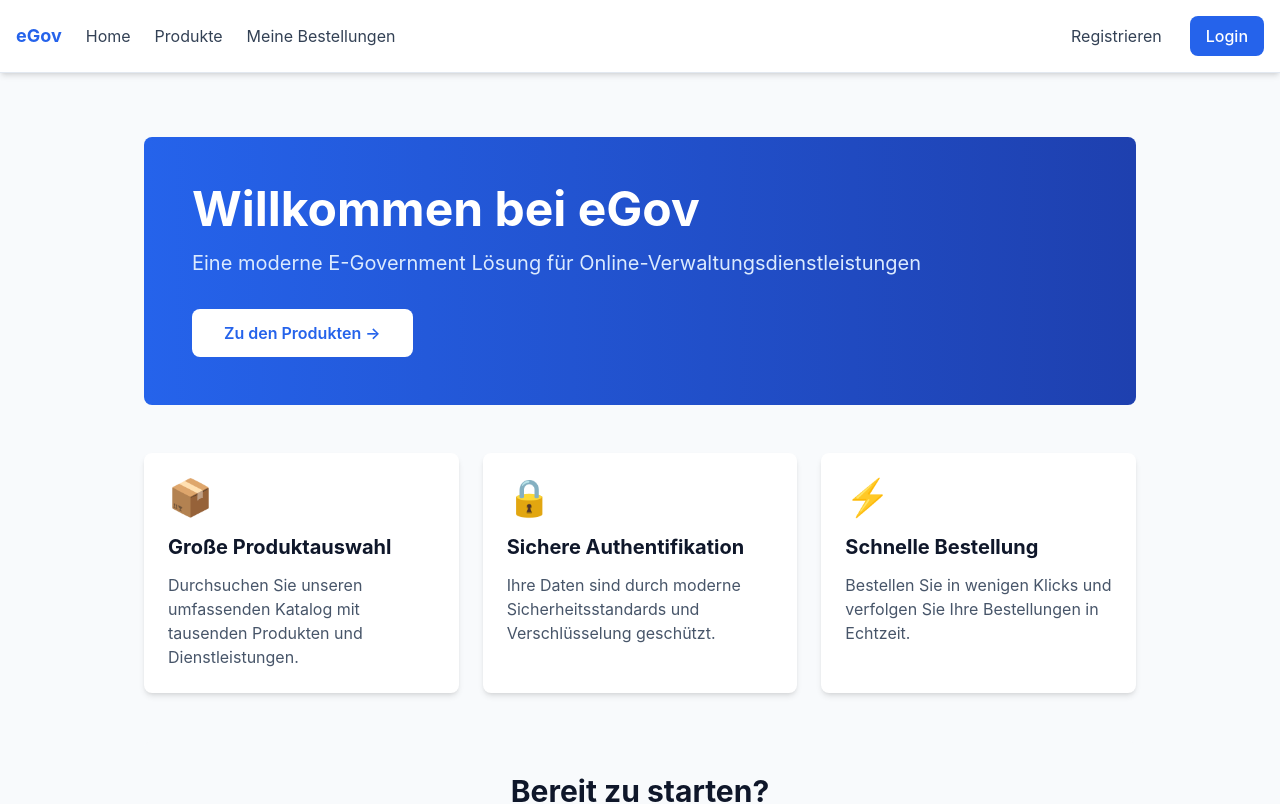
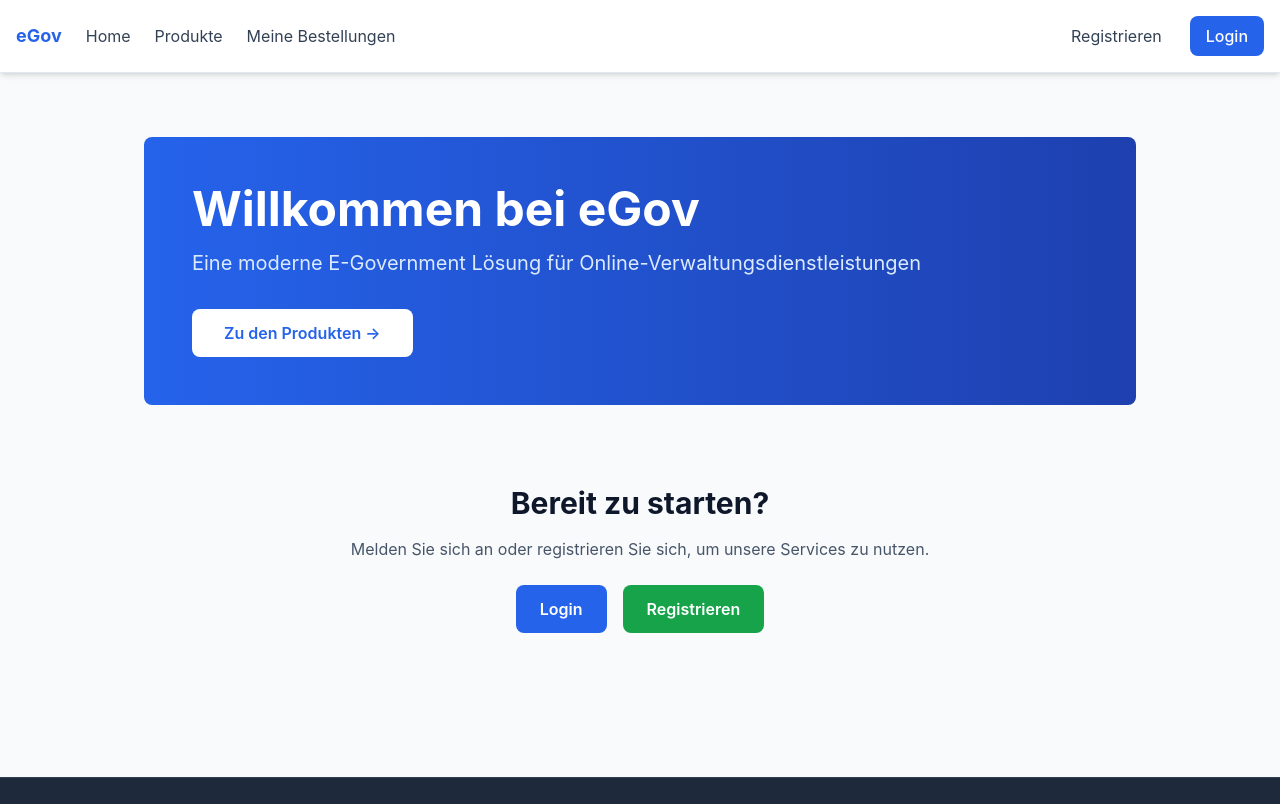
Before and after one commit to DavidAndristTeko/eGov, a React (Vite) app in the folder frontend/: page / in a window 1280 px wide. Shown: the top 804 px of the page. Built offline with nearby package versions, Linux system fonts and the light colour scheme; no server answers.

Commit message:
Homepage angepasst

```diff
--- a/frontend/src/pages/Home.jsx
+++ b/frontend/src/pages/Home.jsx
@@ -1,4 +1,3 @@
-import React from "react";
 import { Link } from "react-router-dom";
 import useStore from "../store/useStore";
 
@@ -19,41 +18,6 @@ export default function Home() {
         >
           Zu den Produkten →
         </Link>
-      </div>
-
-      <div className="grid grid-cols-1 md:grid-cols-3 gap-6">
-        <div className="bg-white rounded-lg shadow-md p-6">
-          <div className="text-4xl mb-4">📦</div>
-          <h3 className="text-xl font-bold text-slate-900 mb-3">
-            Große Produktauswahl
-          </h3>
-          <p className="text-slate-600">
-            Durchsuchen Sie unseren umfassenden Katalog mit tausenden Produkten
-            und Dienstleistungen.
-          </p>
-        </div>
-
-        <div className="bg-white rounded-lg shadow-md p-6">
-          <div className="text-4xl mb-4">🔒</div>
-          <h3 className="text-xl font-bold text-slate-900 mb-3">
-            Sichere Authentifikation
-          </h3>
-          <p className="text-slate-600">
-            Ihre Daten sind durch moderne Sicherheitsstandards und
-            Verschlüsselung geschützt.
-          </p>
-        </div>
-
-        <div className="bg-white rounded-lg shadow-md p-6">
-          <div className="text-4xl mb-4">⚡</div>
-          <h3 className="text-xl font-bold text-slate-900 mb-3">
-            Schnelle Bestellung
-          </h3>
-          <p className="text-slate-600">
-            Bestellen Sie in wenigen Klicks und verfolgen Sie Ihre Bestellungen
-            in Echtzeit.
-          </p>
-        </div>
       </div>
 
       {!user && (
```
